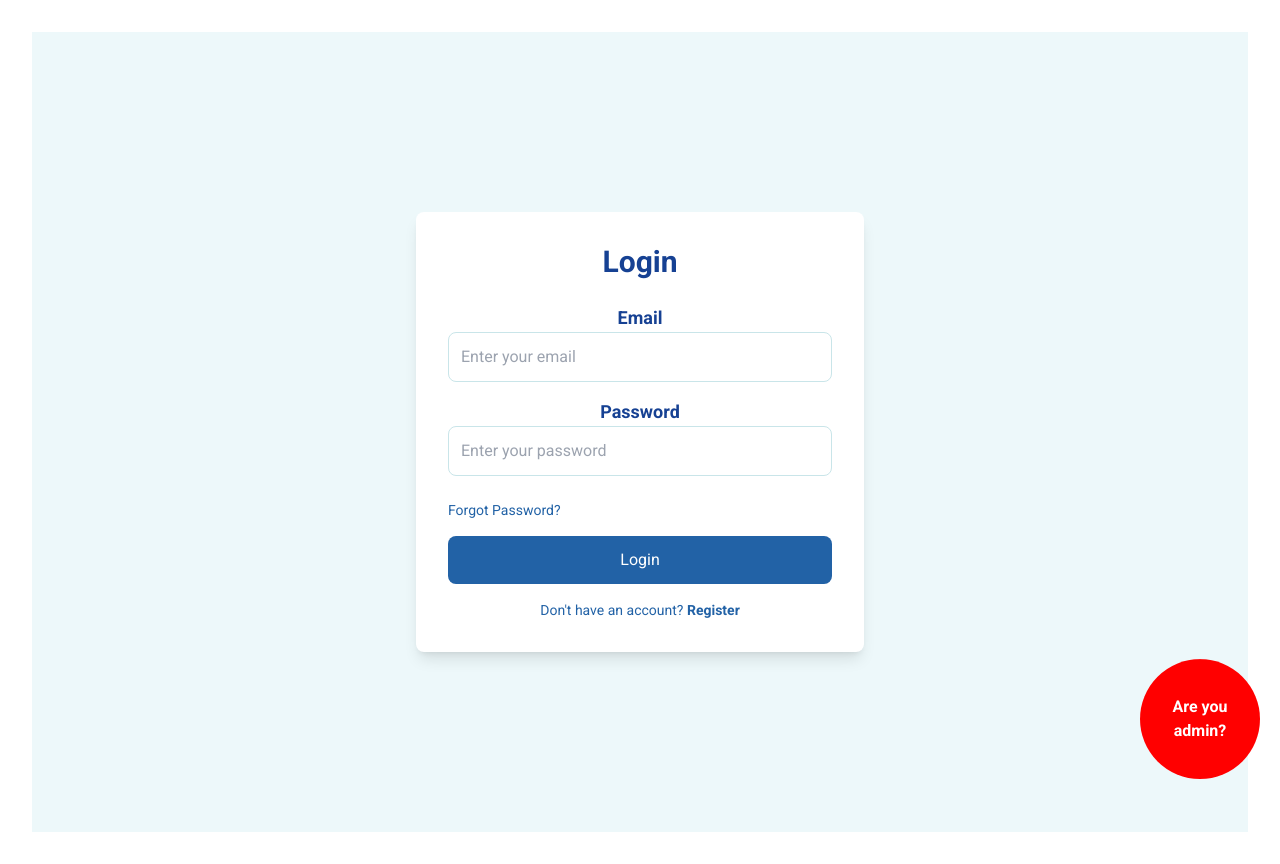
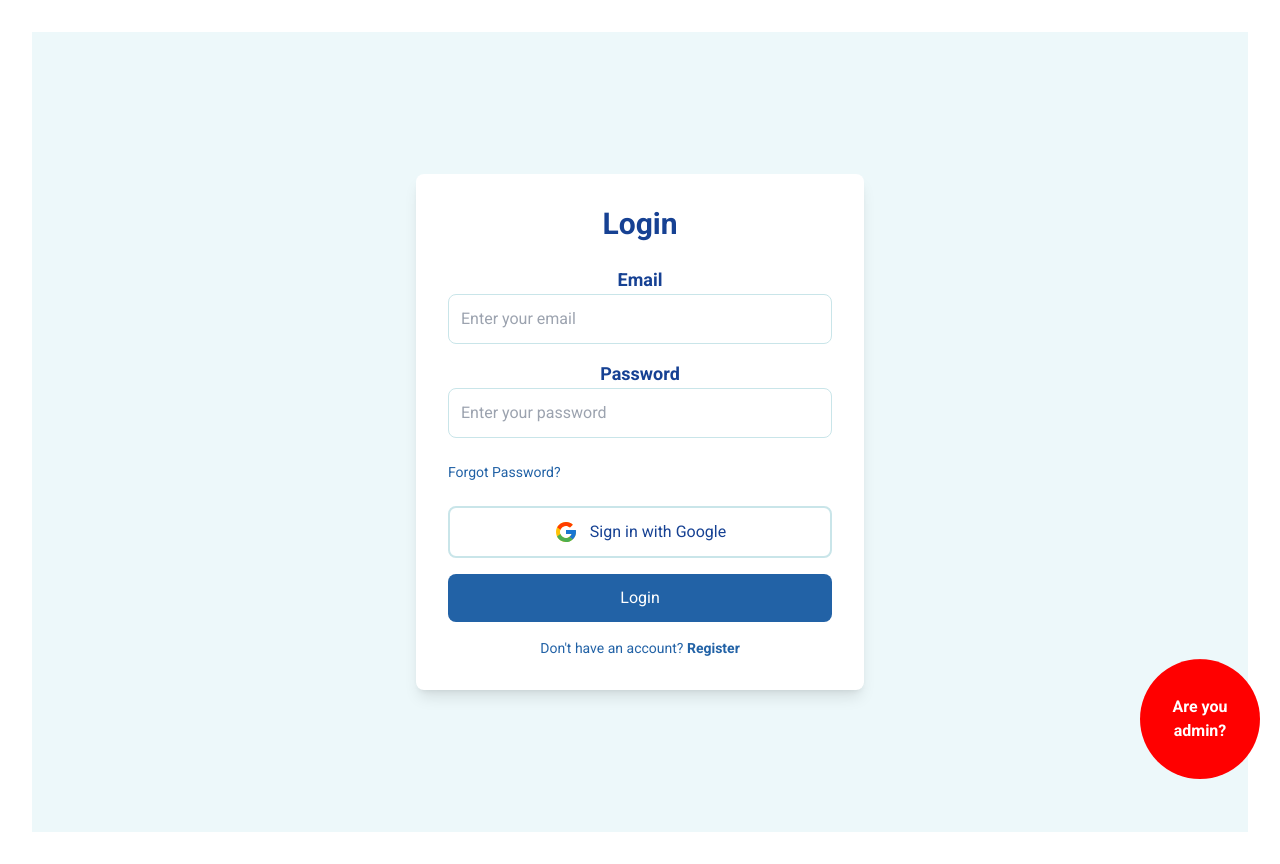
Before and after one commit to NaeemMajumder/Nihongo-Blossom-Frontend, a React (Vite) app: page /login in a window 1280 px wide. Built offline with nearby package versions, Linux system fonts and the light colour scheme; no server answers.

Commit message:
complete login page function and add google login function

```diff
--- a/eslint.config.js
+++ b/eslint.config.js
@@ -34,7 +34,8 @@ export default [
         { allowConstantExport: true },
       ],
       "no-unused-vars":"off",
-      "react/no-unescaped-entities":"off"
+      "react/no-unescaped-entities":"off",
+      "react/prop-types":"off"
     },
   },
 ]
--- a/src/components/authForm/UserLogin.jsx
+++ b/src/components/authForm/UserLogin.jsx
@@ -1,8 +1,15 @@
-import React, { useState, useEffect } from "react";
-import { Link } from "react-router-dom"; // For navigation links
+import React, { useState, useEffect, useContext } from "react";
+import { Link, useLocation, useNavigate } from "react-router-dom"; // For navigation links
+import { FcGoogle } from "react-icons/fc";
 import "../../styles/adminLoginBtn.css";
+import { AuthContext } from "../provider/AuthProvider";
 
 const UserLogin = () => {
+
+  let { setUser, signInUser, registerWithGoogle } = useContext(AuthContext);
+  const navigate = useNavigate();
+  const location = useLocation();
+
   // States for form input and error handling
   const [email, setEmail] = useState("");
   const [password, setPassword] = useState("");
@@ -42,11 +49,40 @@ const UserLogin = () => {
   const handleSubmit = (e) => {
     e.preventDefault();
 
+    // Check if the entered email is "admin@gmail.com"
+    if (email === "admin@gmail.com") {
+      alert("This is only for user login. Please go to the admin login form.");
+      return; // Prevent form submission
+    }
+
     if (validateForm()) {
-      // Logic for submitting the form
+      let form = e.target;
+
+      let email = form.email.value;
+      let password = form.password.value;
+
+      console.log(email, password);
+
+      signInUser(email, password)
+        .then((currentUser) => {
+          console.log(currentUser.user);
+          navigate(location?.state ? location.state : "/lessons");
+        })
+        .catch((error) => {
+          alert(error);
+        });
+
       console.log("Form submitted");
     }
   };
+
+  const handleGoogleRegistration = ()=>{
+    registerWithGoogle()
+    .then((result)=>{
+      console.log(result.user);
+      // navigate(location?.state ? location.state : "/");
+    }).catch(error=>alert(error.message));
+  }
 
   // Admin Button Animation (auto jump every 2 seconds)
   useEffect(() => {
@@ -66,7 +102,8 @@ const UserLogin = () => {
         <h2 className="text-3xl font-bold text-center text-[#164193] mb-6">
           Login
         </h2>
-        <form onSubmit={handleSubmit}>
+
+        <form onSubmit={handleSubmit} className="mt-4">
           <div className="mb-4">
             <label
               className="block text-[#164193] text-lg font-semibold"
@@ -77,6 +114,7 @@ const UserLogin = () => {
             <input
               type="email"
               id="email"
+              name="email"
               className="w-full p-3 border border-[#C9E5E9] rounded-lg focus:outline-none focus:ring-2 focus:ring-[#2262A6] focus:border-[#2262A6]"
               placeholder="Enter your email"
               value={email}
@@ -97,6 +135,7 @@ const UserLogin = () => {
             <input
               type="password"
               id="password"
+              name="password"
               className="w-full p-3 border border-[#C9E5E9] rounded-lg focus:outline-none focus:ring-2 focus:ring-[#2262A6] focus:border-[#2262A6]"
               placeholder="Enter your password"
               value={password}
@@ -114,6 +153,17 @@ const UserLogin = () => {
             >
               Forgot Password?
             </Link>
+          </div>
+
+          {/* Google Sign-In Button */}
+          <div className="mt-6">
+            <button onClick={handleGoogleRegistration}
+              className="w-full flex items-center justify-center bg-white border-2 border-[#C9E5E9] text-[#164193] py-3 rounded-lg hover:bg-[#EDF8FA] transition duration-300"
+              // Add Google Sign-In logic here
+            >
+              <FcGoogle className="text-2xl mr-3" />
+              Sign in with Google
+            </button>
           </div>
 
           <button
--- a/src/components/authForm/UserRegistration.jsx
+++ b/src/components/authForm/UserRegistration.jsx
@@ -71,6 +71,14 @@ const UserRegistration = () => {
 
   const handleSubmit = (e) => {
     e.preventDefault();
+
+    let form = e.target;
+
+    let name = form.name.value;
+    let email = form.email.value;
+    let photoUrl = form.photoUrl.value;
+    let password = form.password.value;
+
 
     // submit handle
   };
--- a/src/components/provider/AuthProvider.jsx
+++ b/src/components/provider/AuthProvider.jsx
@@ -0,0 +1,68 @@
+import { createContext, useEffect, useState } from "react";
+import { auth } from "../../firebase.config";
+import {
+  createUserWithEmailAndPassword,
+  onAuthStateChanged,
+  signInWithEmailAndPassword,
+  signOut,
+  updateProfile,
+  GoogleAuthProvider,
+  signInWithPopup,
+} from "firebase/auth";
+
+export const AuthContext = createContext();
+
+const AuthProvider = ({ children }) => {
+  let [user, setUser] = useState(null);
+  let [loading, setLoading] = useState(true);
+  const googleProvider = new GoogleAuthProvider();
+
+  let registerWithEmail = (email, password) => {
+    return createUserWithEmailAndPassword(auth, email, password);
+  };
+
+  let registerWithGoogle = () => {
+    return signInWithPopup(auth, googleProvider);
+  };
+
+  let updateUserProfile = (updatedData) => {
+    return updateProfile(auth.currentUser, updatedData);
+  };
+
+  let logOutUser = () => {
+    return signOut(auth);
+  };
+
+  let signInUser = (email, password) => {
+    return signInWithEmailAndPassword(auth, email, password);
+  };
+
+  let authInfo = {
+    user,
+    setUser,
+    registerWithEmail,
+    registerWithGoogle,
+    updateUserProfile,
+    logOutUser,
+    signInUser,
+    loading,
+  };
+
+  useEffect(() => {
+    let unsubscribe = onAuthStateChanged(auth, (currentUser) => {
+      setUser(currentUser);
+      setLoading(false);
+    });
+    return () => {
+      unsubscribe();
+    };
+  }, []);
+
+  return (
+    <>
+      <AuthContext.Provider value={authInfo}>{children}</AuthContext.Provider>
+    </>
+  );
+};
+
+export default AuthProvider;
```
Also changed, not shown: src/main.jsx (+12 -9 lines).
